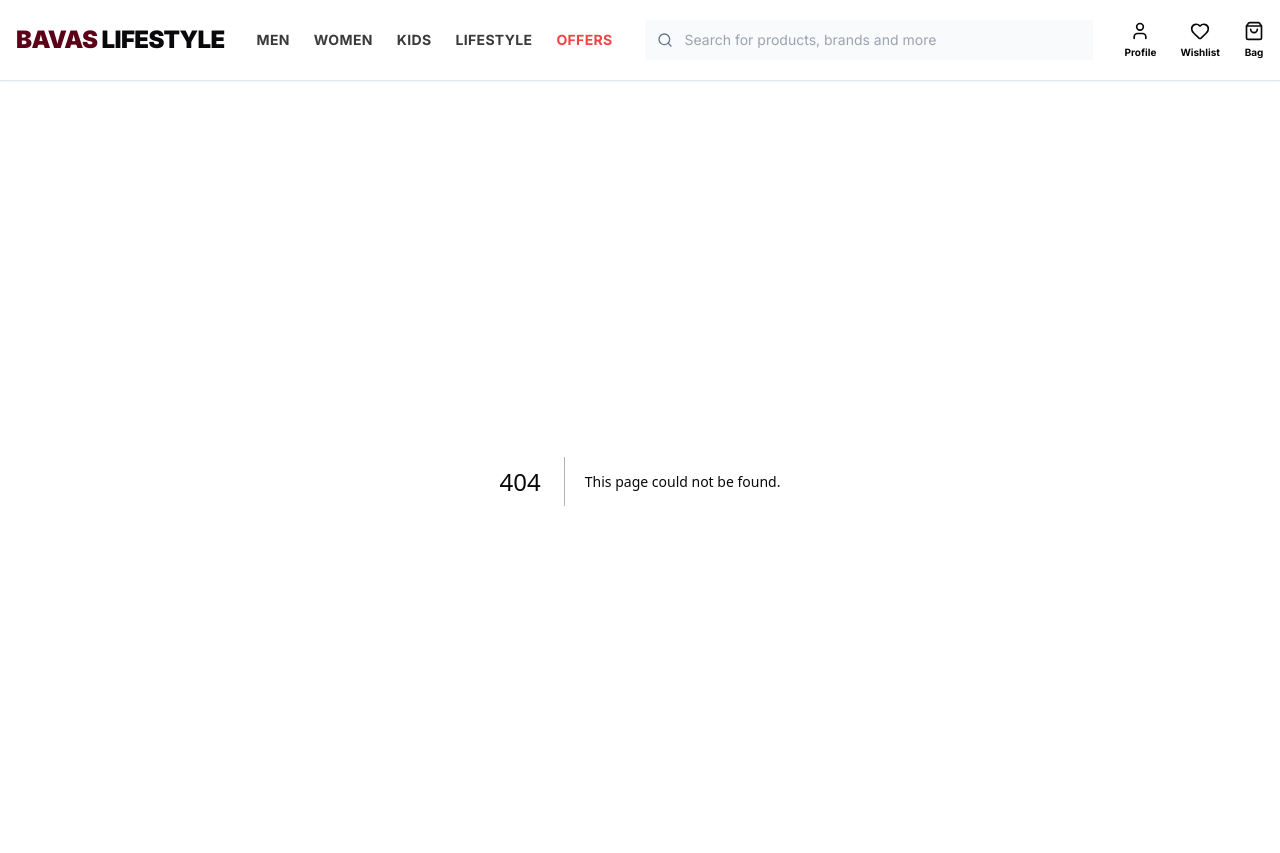
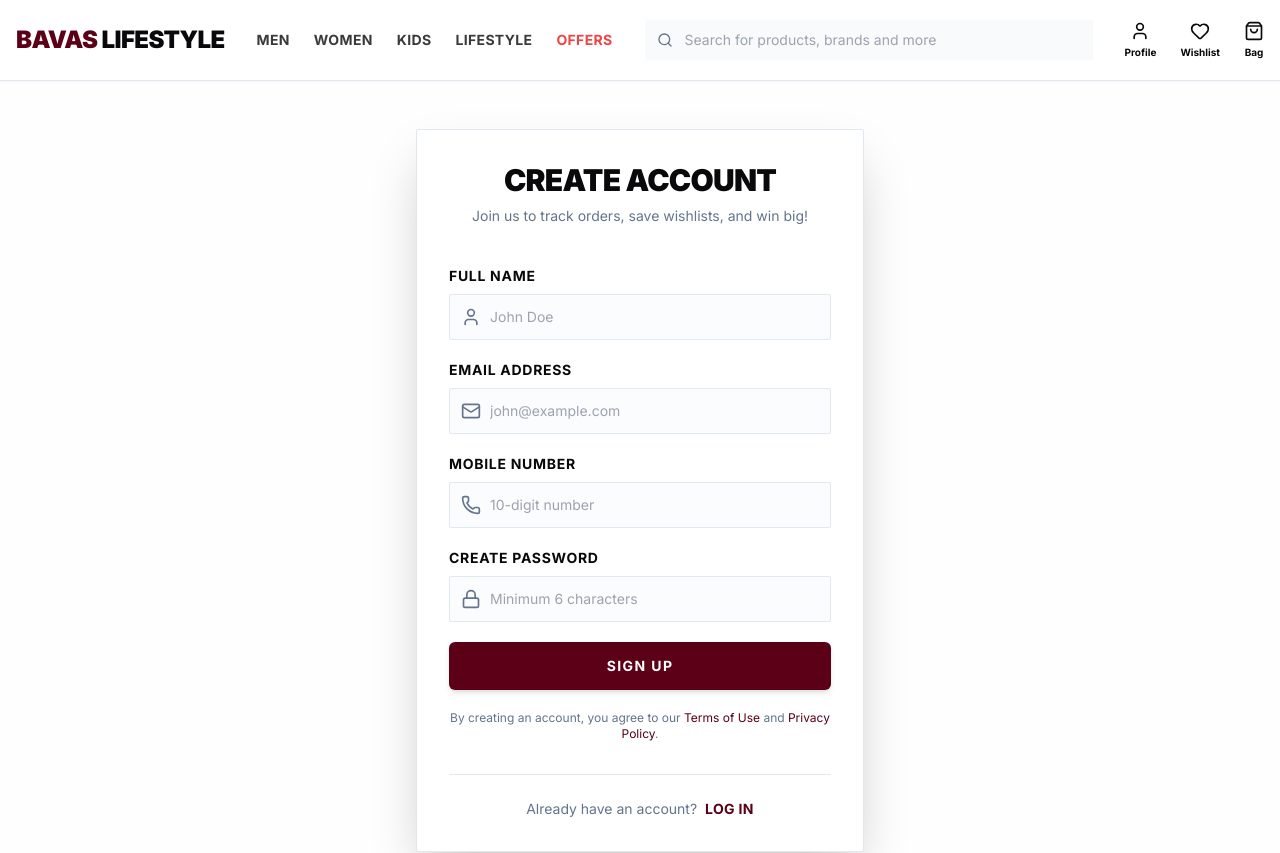
Before and after one commit to ajithoptimus/bavas-lifestyle-frontend, a Next.js app: page /register in a window 1280 px wide. Before the commit this address had no page. Shown: the top 853 px of the page. Built offline with nearby package versions, Linux system fonts and the light colour scheme.

Commit message:
feat: implement user authentication login and register pages

```diff
--- /dev/null
+++ b/src/app/login/page.tsx
@@ -0,0 +1,88 @@
+"use client";
+
+import { useState } from "react";
+import Link from "next/link";
+import { useRouter } from "next/navigation";
+import { Button } from "@/components/ui/button";
+import { Mail, Lock, ArrowRight, ShieldCheck } from "lucide-react";
+
+export default function LoginPage() {
+  const router = useRouter();
+  const [isProcessing, setIsProcessing] = useState(false);
+
+  const handleLogin = (e: React.FormEvent) => {
+    e.preventDefault();
+    setIsProcessing(true);
+    // Simulate login
+    setTimeout(() => {
+      setIsProcessing(false);
+      router.push("/");
+    }, 1500);
+  };
+
+  return (
+    <div className="min-h-[80vh] flex items-center justify-center py-12 px-4 sm:px-6 lg:px-8 bg-secondary/10">
+      <div className="max-w-md w-full bg-white p-8 border border-border shadow-2xl rounded-sm">
+        <div className="text-center mb-10">
+          <h2 className="text-3xl font-black uppercase tracking-tight text-foreground">Welcome Back</h2>
+          <p className="text-sm text-muted-foreground mt-2">Log in to manage your orders, wishlist, and profile.</p>
+        </div>
+
+        <form onSubmit={handleLogin} className="space-y-6">
+          <div>
+            <label className="block text-sm font-bold uppercase tracking-wider mb-2 text-foreground">Email or Mobile Number</label>
+            <div className="relative">
+              <div className="absolute inset-y-0 left-0 pl-3 flex items-center pointer-events-none">
+                <Mail className="h-5 w-5 text-muted-foreground" />
+              </div>
+              <input
+                required
+                type="text"
+                className="block w-full pl-10 pr-3 py-3 border border-border rounded-sm bg-secondary/30 text-sm focus:outline-none focus:ring-1 focus:ring-primary focus:border-primary transition-colors"
+                placeholder="Enter your email or mobile"
+              />
+            </div>
+          </div>
+
+          <div>
+            <div className="flex justify-between items-center mb-2">
+              <label className="block text-sm font-bold uppercase tracking-wider text-foreground">Password</label>
+              <Link href="#" className="text-xs font-bold text-primary hover:underline uppercase tracking-wide">
+                Forgot Password?
+              </Link>
+            </div>
+            <div className="relative">
+              <div className="absolute inset-y-0 left-0 pl-3 flex items-center pointer-events-none">
+                <Lock className="h-5 w-5 text-muted-foreground" />
+              </div>
+              <input
+                required
+                type="password"
+                className="block w-full pl-10 pr-3 py-3 border border-border rounded-sm bg-secondary/30 text-sm focus:outline-none focus:ring-1 focus:ring-primary focus:border-primary transition-colors"
+                placeholder="Enter your password"
+              />
+            </div>
+          </div>
+
+          <Button type="submit" disabled={isProcessing} className="w-full h-12 font-bold uppercase tracking-widest bg-primary hover:bg-primary/90 text-white shadow-md">
+            {isProcessing ? "Authenticating..." : "Log In"}
+          </Button>
+        </form>
+
+        <div className="mt-8 text-center border-t border-border pt-6">
+          <p className="text-sm text-muted-foreground">
+            New to Bavas Lifestyle?{" "}
+            <Link href="/register" className="font-bold text-primary hover:underline uppercase tracking-wide ml-1">
+              Create an account
+            </Link>
+          </p>
+        </div>
+
+        <div className="mt-6 flex items-center justify-center gap-2 text-xs text-muted-foreground opacity-70">
+          <ShieldCheck className="w-4 h-4" />
+          <span>Secure Encrypted Login</span>
+        </div>
+      </div>
+    </div>
+  );
+}
--- /dev/null
+++ b/src/app/register/page.tsx
@@ -0,0 +1,113 @@
+"use client";
+
+import { useState } from "react";
+import Link from "next/link";
+import { useRouter } from "next/navigation";
+import { Button } from "@/components/ui/button";
+import { User, Mail, Lock, Phone } from "lucide-react";
+
+export default function RegisterPage() {
+  const router = useRouter();
+  const [isProcessing, setIsProcessing] = useState(false);
+
+  const handleRegister = (e: React.FormEvent) => {
+    e.preventDefault();
+    setIsProcessing(true);
+    // Simulate API registration
+    setTimeout(() => {
+      setIsProcessing(false);
+      router.push("/");
+    }, 1500);
+  };
+
+  return (
+    <div className="min-h-[80vh] flex items-center justify-center py-12 px-4 sm:px-6 lg:px-8 bg-secondary/10">
+      <div className="max-w-md w-full bg-white p-8 border border-border shadow-2xl rounded-sm">
+        <div className="text-center mb-10">
+          <h2 className="text-3xl font-black uppercase tracking-tight text-foreground">Create Account</h2>
+          <p className="text-sm text-muted-foreground mt-2">Join us to track orders, save wishlists, and win big!</p>
+        </div>
+
+        <form onSubmit={handleRegister} className="space-y-5">
+          <div>
+            <label className="block text-sm font-bold uppercase tracking-wider mb-2 text-foreground">Full Name</label>
+            <div className="relative">
+              <div className="absolute inset-y-0 left-0 pl-3 flex items-center pointer-events-none">
+                <User className="h-5 w-5 text-muted-foreground" />
+              </div>
+              <input
+                required
+                type="text"
+                className="block w-full pl-10 pr-3 py-3 border border-border rounded-sm bg-secondary/30 text-sm focus:outline-none focus:ring-1 focus:ring-primary focus:border-primary transition-colors"
+                placeholder="John Doe"
+              />
+            </div>
+          </div>
+
+          <div>
+            <label className="block text-sm font-bold uppercase tracking-wider mb-2 text-foreground">Email Address</label>
+            <div className="relative">
+              <div className="absolute inset-y-0 left-0 pl-3 flex items-center pointer-events-none">
+                <Mail className="h-5 w-5 text-muted-foreground" />
+              </div>
+              <input
+                required
+                type="email"
+                className="block w-full pl-10 pr-3 py-3 border border-border rounded-sm bg-secondary/30 text-sm focus:outline-none focus:ring-1 focus:ring-primary focus:border-primary transition-colors"
+                placeholder="john@example.com"
+              />
+            </div>
+          </div>
+
+          <div>
+            <label className="block text-sm font-bold uppercase tracking-wider mb-2 text-foreground">Mobile Number</label>
+            <div className="relative">
+              <div className="absolute inset-y-0 left-0 pl-3 flex items-center pointer-events-none">
+                <Phone className="h-5 w-5 text-muted-foreground" />
+              </div>
+              <input
+                required
+                type="tel"
+                className="block w-full pl-10 pr-3 py-3 border border-border rounded-sm bg-secondary/30 text-sm focus:outline-none focus:ring-1 focus:ring-primary focus:border-primary transition-colors"
+                placeholder="10-digit number"
+              />
+            </div>
+          </div>
+
+          <div>
+            <label className="block text-sm font-bold uppercase tracking-wider mb-2 text-foreground">Create Password</label>
+            <div className="relative">
+              <div className="absolute inset-y-0 left-0 pl-3 flex items-center pointer-events-none">
+                <Lock className="h-5 w-5 text-muted-foreground" />
+              </div>
+              <input
+                required
+                type="password"
+                className="block w-full pl-10 pr-3 py-3 border border-border rounded-sm bg-secondary/30 text-sm focus:outline-none focus:ring-1 focus:ring-primary focus:border-primary transition-colors"
+                placeholder="Minimum 6 characters"
+                minLength={6}
+              />
+            </div>
+          </div>
+
+          <Button type="submit" disabled={isProcessing} className="w-full h-12 mt-2 font-bold uppercase tracking-widest bg-primary hover:bg-primary/90 text-white shadow-md">
+            {isProcessing ? "Creating Account..." : "Sign Up"}
+          </Button>
+
+          <p className="text-xs text-muted-foreground text-center mt-4">
+            By creating an account, you agree to our <Link href="#" className="text-primary hover:underline">Terms of Use</Link> and <Link href="#" className="text-primary hover:underline">Privacy Policy</Link>.
+          </p>
+        </form>
+
+        <div className="mt-8 text-center border-t border-border pt-6">
+          <p className="text-sm text-muted-foreground">
+            Already have an account?{" "}
+            <Link href="/login" className="font-bold text-primary hover:underline uppercase tracking-wide ml-1">
+              Log In
+            </Link>
+          </p>
+        </div>
+      </div>
+    </div>
+  );
+}
--- a/src/components/layout/Navbar.tsx
+++ b/src/components/layout/Navbar.tsx
@@ -42,10 +42,10 @@ export function Navbar() {
 
           {/* Icons */}
           <div className="flex items-center gap-6 ml-auto">
-            <div className="flex flex-col items-center gap-1 cursor-pointer hover:text-primary group hidden sm:flex">
+            <Link href="/login" className="flex flex-col items-center gap-1 cursor-pointer hover:text-primary group hidden sm:flex">
               <User className="h-5 w-5 text-foreground group-hover:text-primary transition-colors" />
               <span className="text-[10px] font-bold">Profile</span>
-            </div>
+            </Link>
             <div className="flex flex-col items-center gap-1 cursor-pointer hover:text-primary group hidden sm:flex">
               <Heart className="h-5 w-5 text-foreground group-hover:text-primary transition-colors" />
               <span className="text-[10px] font-bold">Wishlist</span>
```
